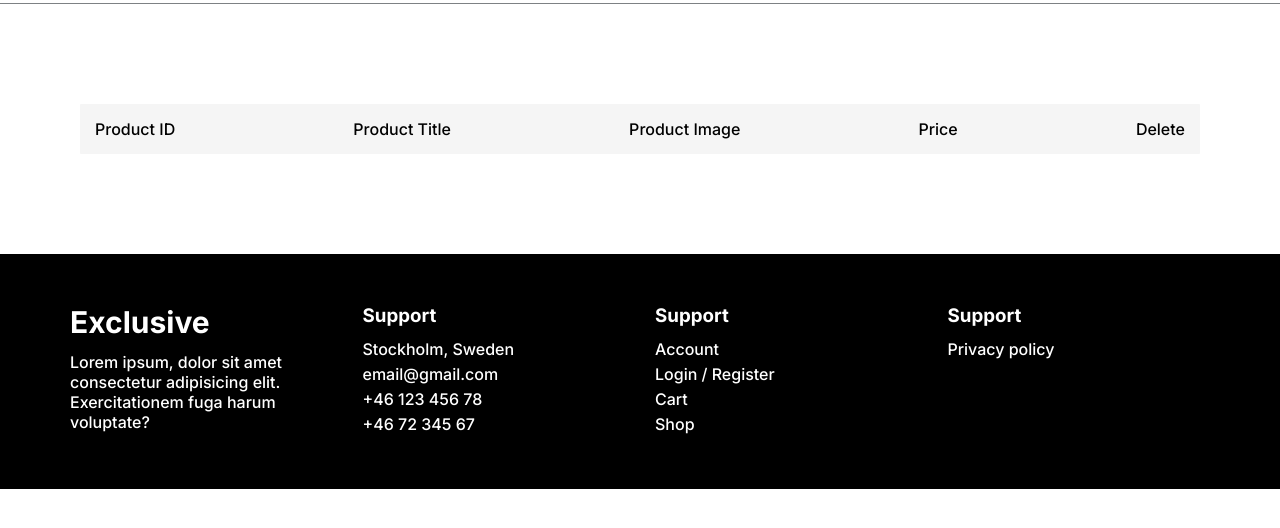
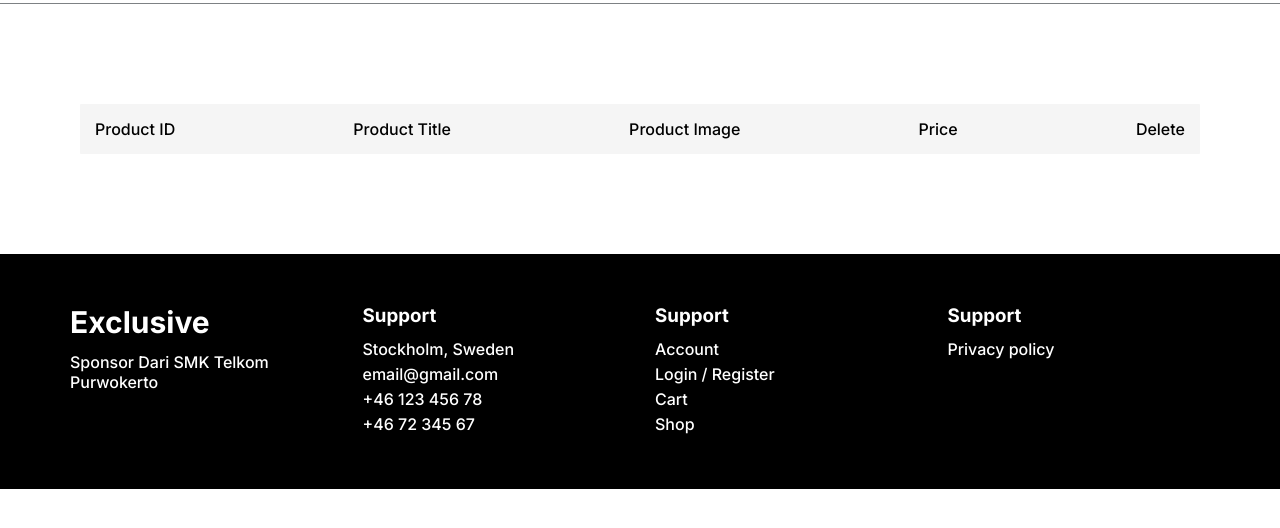
Before and after one commit to Abdielsatria/Abdiel-Satria-Pambudi_XIPPLG3_PAS_MK3, a plain HTML site: page cart.html in a window 1280 px wide. Shown: the part 116-644 px from the top of the page. Drawn offline with nearby package versions, Linux system fonts and the light colour scheme.

Commit message:
Update cart.html

```diff
--- a/cart.html
+++ b/cart.html
@@ -123,8 +123,7 @@
       <div class="footer_item">
         <a href="#" class="footer_logo">Exclusive</a>
         <div class="footer_p">
-          Lorem ipsum, dolor sit amet consectetur adipisicing elit.
-          Exercitationem fuga harum voluptate?
+          Sponsor Dari SMK Telkom Purwokerto
         </div>
       </div>
       <!-- Bagian menu bantuan -->
```
